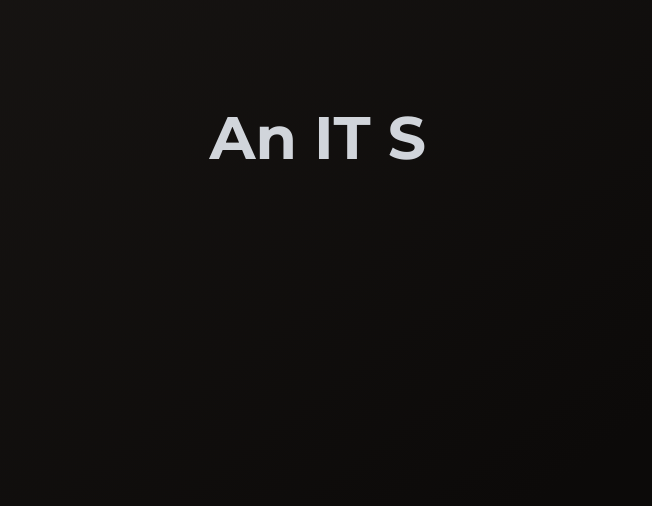
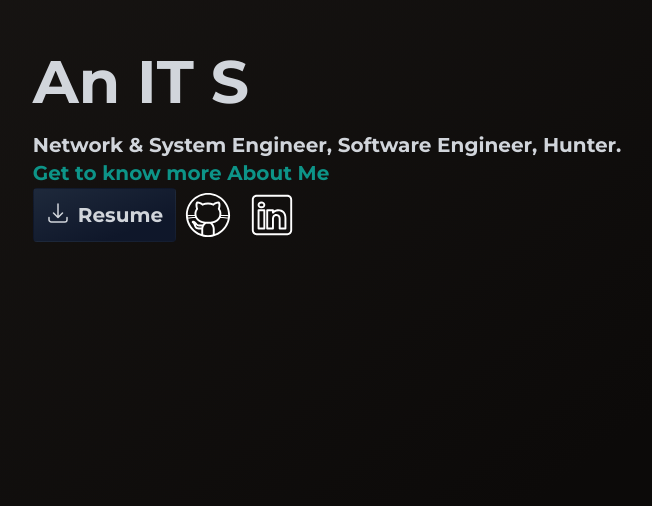
Before and after one commit to ruhefm/porto-web, a Vue app: page / in a window 1280 px wide. Shown: the part 294-800 px from the top of the page, without its empty margins (313-965 px from the left). Built offline with nearby package versions, Linux system fonts and the light colour scheme.

Commit message:
change anim behave, show finalDiv immediately

```diff
--- a/package.json
+++ b/package.json
@@ -1,5 +1,5 @@
 {
-  "name": "my-vue-app",
+  "name": "porto-heru",
   "private": true,
   "version": "0.0.0",
   "type": "module",
@@ -12,7 +12,6 @@
     "@fontsource/noto-sans-display": "^5.2.7",
     "@fontsource/noto-sans-sundanese": "^5.2.6",
     "front-matter": "^4.0.2",
-    "gray-matter": "^4.0.3",
     "markdown-it": "^14.1.0",
     "markdown-it-imsize": "^2.0.1",
     "path": "^0.12.7",
--- a/src/components/landingPage.vue
+++ b/src/components/landingPage.vue
@@ -2,7 +2,8 @@
   <div class="min-h-screen flex items-center justify-center max-w-screen-2xl">
         <div id="container" class="text-3xl sm:text-6xl font-mont">
           <div id="final" class="justify-left leading-relaxed text-left">
-            <h1>Heru Purnama</h1>
+            <!-- <h1>Heru Purnama</h1> -->
+            <div id="ketik" class="blinking-cursor text-left"></div>
             <h2 class="font-robo text-xl">Network & System Engineer, Software Engineer, Hunter.</h2>
             <p class="font-robo text-xl"><RouterLink to="/about" class="text-teal-600">Get to know more About Me</RouterLink></p>
             <div class="flex items-center">
@@ -14,7 +15,6 @@ Resume</button></a>
 <a href="https://www.linkedin.com/in/heru-purnama/" target="_blank"><img src="/linkedin.svg" class="w-14 h-14 mx-1 py-1 invert"/></a>
 </div>
           </div>
-    <div id="ketik" class="blinking-cursor text-left"></div>
 </div>
 
   </div>
@@ -47,8 +47,9 @@ Resume</button></a>
 
 <script setup>
 import { RouterLink } from 'vue-router'
+import { onMounted, ref } from 'vue'
 
-  window.onload = function () {
+  onMounted(() => {
     const sentences = [
       "Hi! Tap To Skip",
       "I'm Heru Purnama",
@@ -61,7 +62,7 @@ import { RouterLink } from 'vue-router'
     const final = document.getElementById("final");
     const typewriter = document.getElementById("ketik");
 
-    final.remove();
+    // final.remove();
 
     let currentSentence = 0;
     let charIndex = 0;
@@ -105,9 +106,10 @@ import { RouterLink } from 'vue-router'
     }
 
     function showFinalDiv() {
-      typewriter.remove();
-      container.appendChild(final);
+      // typewriter.remove();
+      // container.appendChild(final);
+      typewriter.textContent = "Heru Purnama"
     }
     startTyping();
-  };
+  });
 </script>
--- a/src/components/projectDetail.vue
+++ b/src/components/projectDetail.vue
@@ -21,7 +21,7 @@ const files = import.meta.glob('@/assets/markdown/projects/*.md', { query: '?raw
 
 const loadMarkdown = async () => {
   const filePath = `/src/assets/markdown/projects/${slug}.md`
-  const file = files[`/src/assets/markdown/projects/${slug}.md`]
+  const file = files[filePath]
 
   if (!file) {
     htmlContent.value = `<div class="min-h-screen flex flex-col items-center justify-center text-center text-gray-300 dark:text-gray-700">
--- a/tsconfig.app.json
+++ b/tsconfig.app.json
@@ -19,5 +19,5 @@
     },
      "types": ["vite/client"]
   },
-  "include": ["src/**/*.ts", "src/**/*.tsx", "src/**/*.vue"]
+  "include": ["src/**/*.ts", "src/**/*.tsx", "src/**/*.vue", "src/**/*.md"]
 }
```
Also changed, not shown: 1 other file (tests, documents, lock files or other folders).
